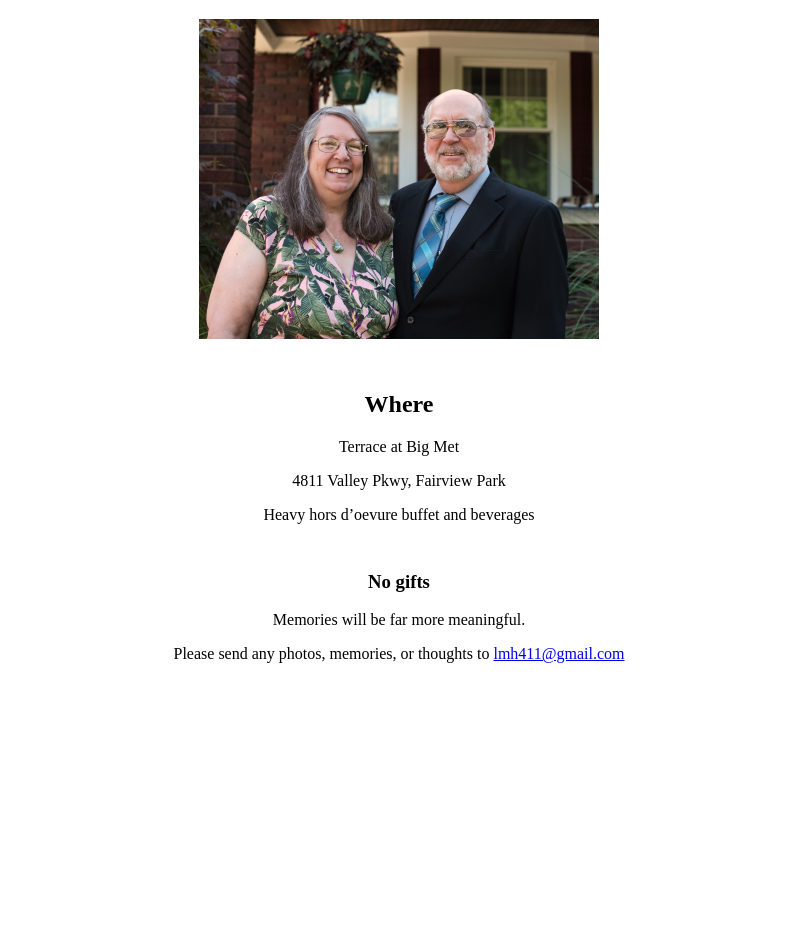
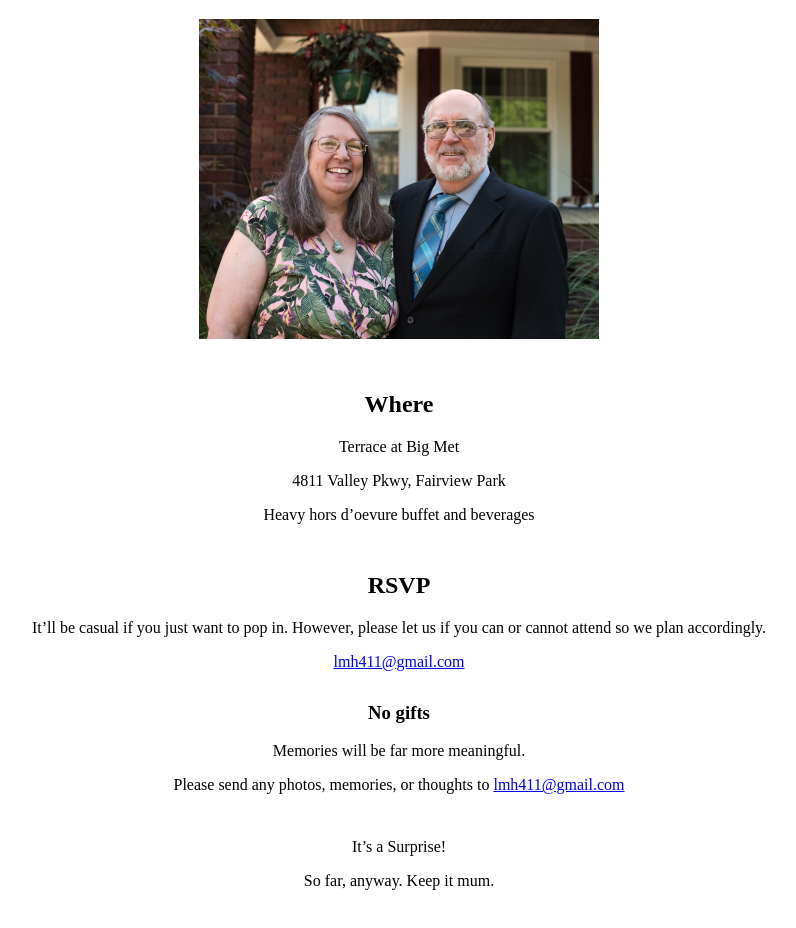
Before and after one commit to JDHofmann/jayne_and_dave, a plain HTML site: page index.html in a window 1280 px wide. Shown: the part 850-1778 px from the top of the page, without its empty margins (241-1037 px from the left). Before the commit the page ends 1601 px from the top, so only its background shows below. Drawn offline with Linux system fonts and the light colour scheme.

Commit message:
updating rsvp

```diff
--- a/index.html
+++ b/index.html
@@ -37,10 +37,20 @@
             <p>Heavy hors d’oevure buffet and beverages</p>
         </div>
         <div>
+            <h2>RSVP</h2>
+            <p>It’ll be casual if you just want to pop in. However, please let us if you can or cannot attend so we plan accordingly.</p>
+            <a href="mailto:lmh411@gmail.com">lmh411@gmail.com</a>
+        </div>
+        <div>
             <h3>No gifts</h3>
             <p>Memories will be far more meaningful.</p>
             <p>Please send any photos, memories, or thoughts to <a href="mailto:lmh411@gmail.com">lmh411@gmail.com</a></p>
         </div>
+        <div>
+            <p>It’s a Surprise!
+                </p>
+                <p>So far, anyway. Keep it mum.</p>
+        </div>
     </main>
 </body>
 </html>
```
